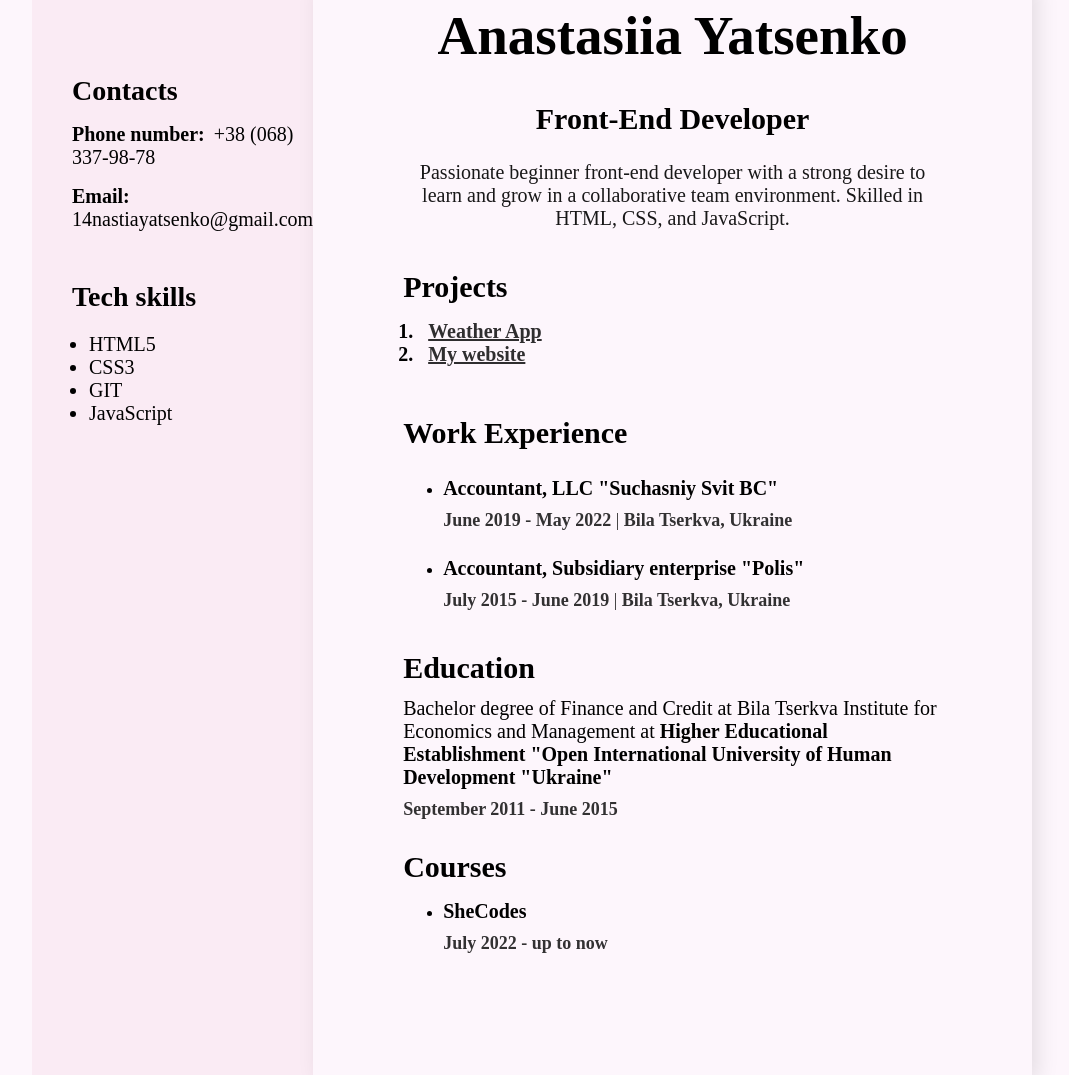
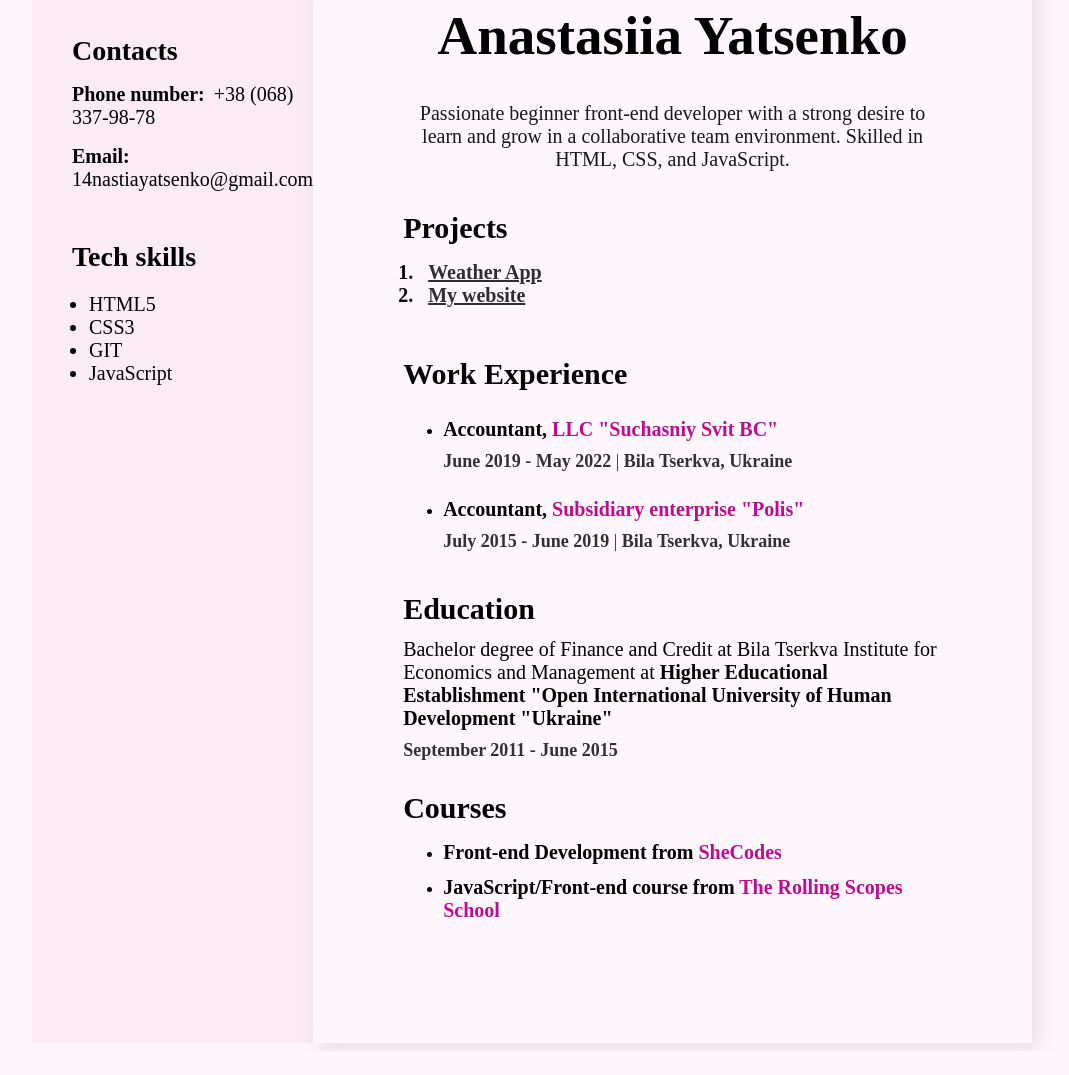
Before and after one commit to AnastasiiaYatsenko/my-resume, a plain HTML site: page index.html in a window 1280 px wide. Shown: the part 29-1104 px from the top of the page, without its empty margins (108-1177 px from the left). After the commit the page ends 1080 px from the top, so only its background shows below. Drawn offline with Linux system fonts and the light colour scheme.

Commit message:
Added course

```diff
--- a/index.html
+++ b/index.html
@@ -14,7 +14,7 @@
     <div class="main-content">
       <div class="about">
         <h1 class="about-name">Anastasiia Yatsenko</h1>
-        <h2 class="about-position">Front-End Developer</h2>
+        <h2 class="about-position"></h2>
           <p class="about-description">Passionate beginner front-end developer with a strong desire to learn and grow in a collaborative team environment. Skilled in HTML, CSS, and JavaScript.</p>
         </div>
         <div class="projects">
@@ -58,8 +58,10 @@
                 <h3 class="title">Courses</h3>
                 <ul>
                   <li>
-                    <h4 class="education-place"><strong>SheCodes</strong></h4>
-                    <p class="period">July 2022 - up to now</p>
+                    <h4 class="education-place"><strong>Front-end Development from <span class="organization">SheCodes</span></strong></h4>
+                  </li>
+                  <li>
+                    <h4 class="education-place"><strong>JavaScript/Front-end course from <span class="organization">The Rolling Scopes School</span></strong></h4>
                   </li>
                 </ul>
               </div>
--- a/src/style.css
+++ b/src/style.css
@@ -89,7 +89,7 @@ margin-left: 15px;
 .organization {
   font-weight: 30px;
   font-size: 20px;
-  color: black;
+  color: rgb(185, 14, 142);
 }
 
 .period {
@@ -130,7 +130,6 @@ margin-left: 15px;
   font-weight: normal;
 }
 
-
 .sidebar {
   background-color: #faebf4;
   padding-top: 0;
@@ -139,7 +138,7 @@ margin-left: 15px;
 
 .photo {
   width: 370px;
-  margin-bottom: 50px;
+  margin-bottom: 10px;
 }
 
 .contacts,
```
